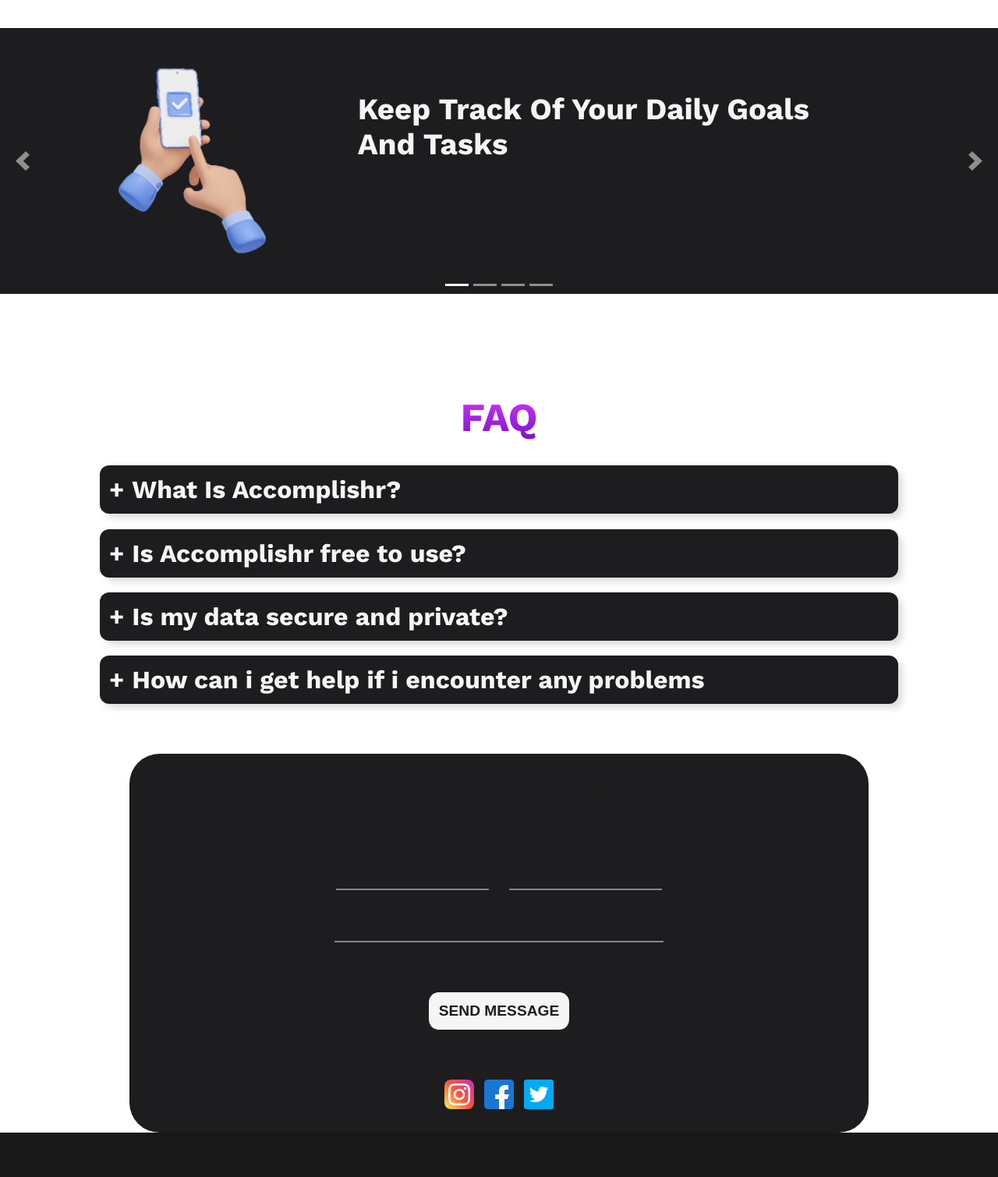
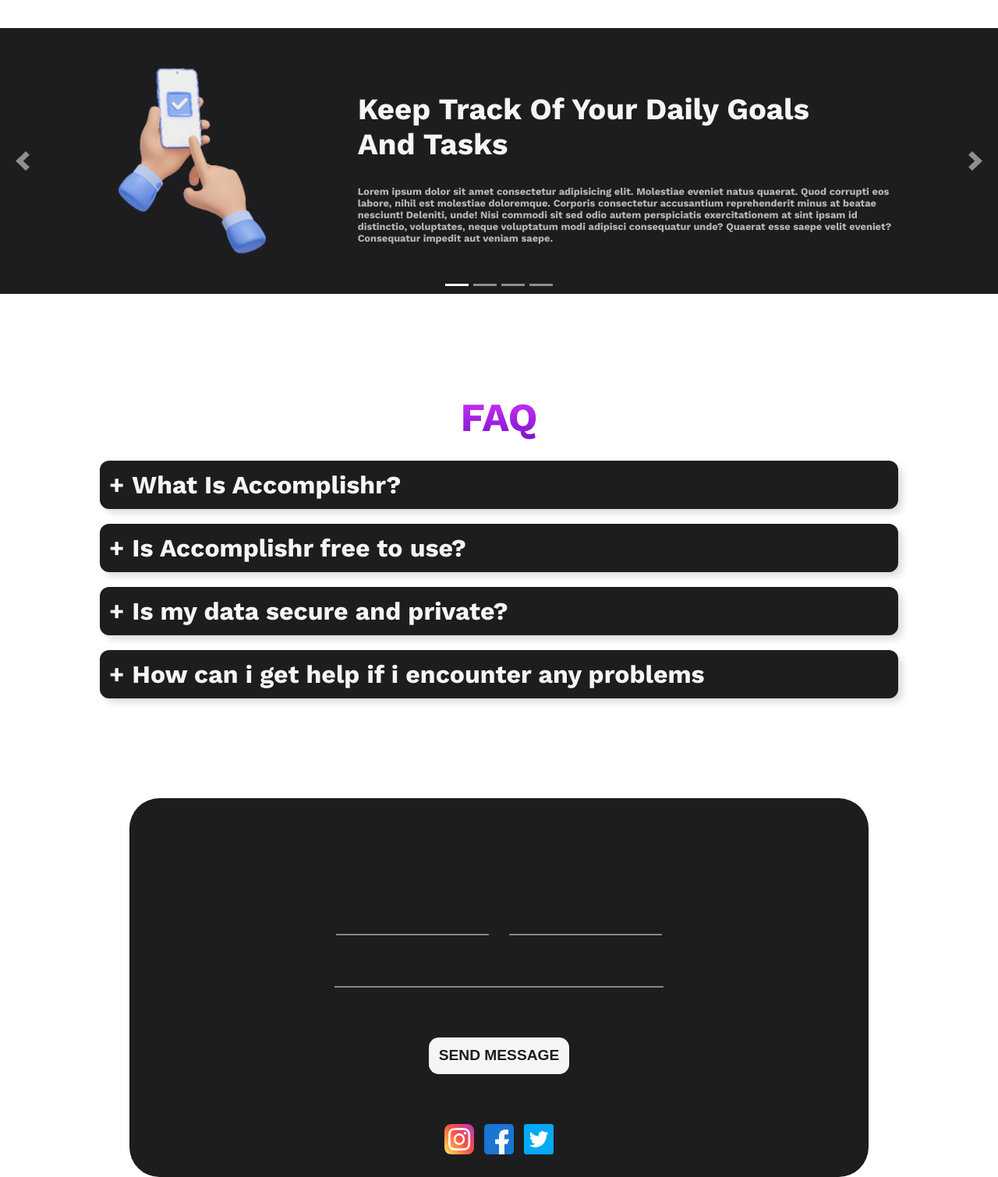
Before and after one commit to AriManjikian/Accomplishr, a Flask app: page / in a window 1280 px wide. Shown: the part 972-2482 px from the top of the page at 78% size. Before the commit the page ends 2425 px from the top, so only its background shows below. Run offline with Flask 3, Linux system fonts and the light colour scheme; some libraries are stand-ins or nearby versions.

Commit message:
carousel text small

```diff
--- a/static/styles.css
+++ b/static/styles.css
@@ -204,6 +204,16 @@ main {
   grid-column: span 2;
 }
 
+.carousel-text-small{
+  width: 85ch;
+  font-size: 1dvw;
+  grid-column: span 2;
+  align-self: center;
+  justify-self: left;
+  opacity: 0.7;
+  font-weight: 100;
+}
+
 .carousel-item-next,
 .carousel-item-prev,
 .carousel-item.active {
@@ -368,8 +378,8 @@ main {
   width: 80dvw;
   margin: auto;
   align-items: center;
-  gap: 2rem;
-  margin-bottom: 5dvw;
+  gap: 2dvw;
+  margin-bottom: 10dvw;
 }
 
 .accordion{
@@ -629,4 +639,7 @@ footer h5{
   .accordion-text{
     font-size: 2.5dvw;
   }
+  .carousel-text-small{
+    scale: 0;
+  }
 }
--- a/templates/index.html
+++ b/templates/index.html
@@ -86,18 +86,26 @@
     <div class="carousel-item active">
       <img src="../static/media/phone.png" alt="First slide">
       <p class="carousel-text-large">Keep Track Of Your Daily Goals And Tasks</p>
+      <p class="carousel-text-small">Lorem ipsum dolor sit amet consectetur adipisicing elit. Molestiae eveniet natus quaerat. Quod corrupti eos labore, nihil est molestiae doloremque. Corporis consectetur accusantium reprehenderit minus at beatae nesciunt! Deleniti, unde!
+      Nisi commodi sit sed odio autem perspiciatis exercitationem at sint ipsam id distinctio, voluptates, neque voluptatum modi adipisci consequatur unde? Quaerat esse saepe velit eveniet? Consequatur impedit aut veniam saepe.</p>
     </div>
     <div class="carousel-item">
       <img src="../static/media/fire.png" alt="Second slide">
       <p class="carousel-text-large">Stay Consistent And Become Disciplined</p>
+      <p class="carousel-text-small">Lorem ipsum dolor sit amet consectetur adipisicing elit. Molestiae eveniet natus quaerat. Quod corrupti eos labore, nihil est molestiae doloremque. Corporis consectetur accusantium reprehenderit minus at beatae nesciunt! Deleniti, unde!
+      Nisi commodi sit sed odio autem perspiciatis exercitationem at sint ipsam id distinctio, voluptates, neque voluptatum modi adipisci consequatur unde? Quaerat esse saepe velit eveniet? Consequatur impedit aut veniam saepe.</p>
     </div>
     <div class="carousel-item">
       <img src="../static/media/target.png" alt="Third slide">
       <p class="carousel-text-large">Share Your Accomplishments With Your Friends</p>
+      <p class="carousel-text-small">Lorem ipsum dolor sit amet consectetur adipisicing elit. Molestiae eveniet natus quaerat. Quod corrupti eos labore, nihil est molestiae doloremque. Corporis consectetur accusantium reprehenderit minus at beatae nesciunt! Deleniti, unde!
+      Nisi commodi sit sed odio autem perspiciatis exercitationem at sint ipsam id distinctio, voluptates, neque voluptatum modi adipisci consequatur unde? Quaerat esse saepe velit eveniet? Consequatur impedit aut veniam saepe.</p>
     </div>
     <div class="carousel-item">
       <img src="../static/media/trophy.png" alt="Fourth slide">
       <p class="carousel-text-large">Become The Best Version Of Yourself</p>
+      <p class="carousel-text-small">Lorem ipsum dolor sit amet consectetur adipisicing elit. Molestiae eveniet natus quaerat. Quod corrupti eos labore, nihil est molestiae doloremque. Corporis consectetur accusantium reprehenderit minus at beatae nesciunt! Deleniti, unde!
+      Nisi commodi sit sed odio autem perspiciatis exercitationem at sint ipsam id distinctio, voluptates, neque voluptatum modi adipisci consequatur unde? Quaerat esse saepe velit eveniet? Consequatur impedit aut veniam saepe.</p>
     </div>
   </div>
   <!--Carousel Buttons-->
@@ -172,7 +180,7 @@
   </ul>
 </div>
 
-<footer>
+<footer id="contact">
   <h5>Connect with us!</h5>
   <div class="inputs">
     <div class="name field">
```
